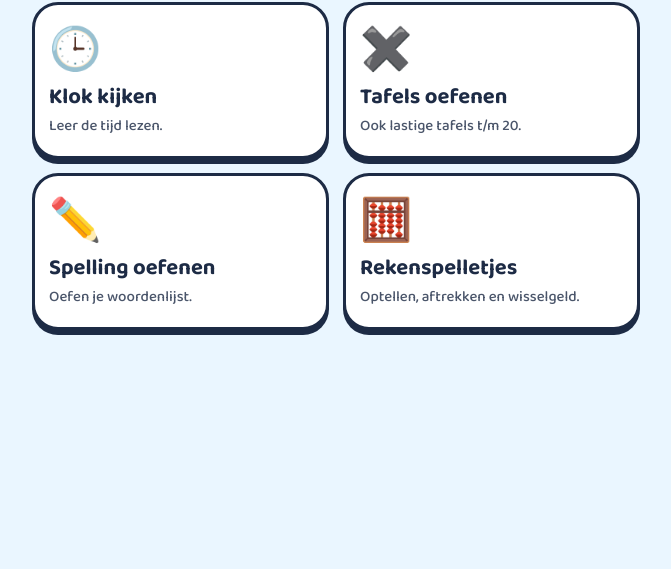
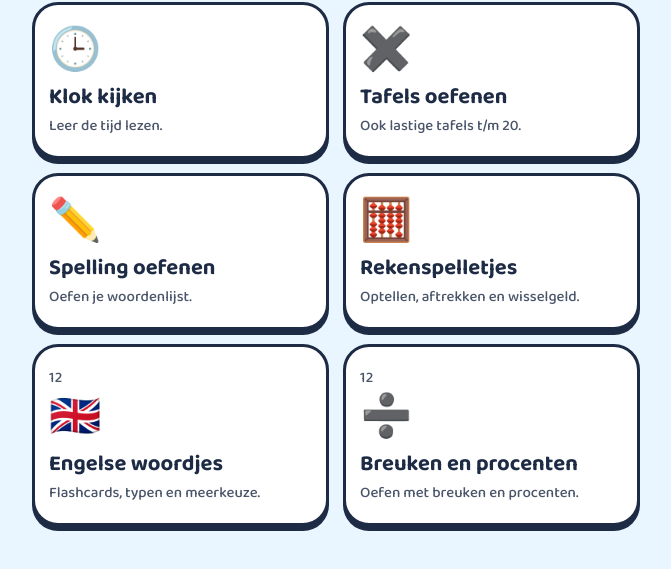
Before and after one commit to fien-en-sara/Website, a plain HTML site: page School/index.html in a window 1280 px wide. Shown: the part 117-686 px from the top of the page, without its empty margins (304-975 px from the left). Drawn offline with Linux system fonts and the light colour scheme.

Commit message:
Add files via upload

```diff
--- a/School/index.html
+++ b/School/index.html
@@ -16,6 +16,8 @@
 <a class="tile" href="Tafels/index.html"><i>✖️</i><b>Tafels oefenen</b><span>Ook lastige tafels t/m 20.</span></a>
 <a class="tile" href="Spelling/index.html"><i>✏️</i><b>Spelling oefenen</b><span>Oefen je woordenlijst.</span></a>
 <a class="tile" href="Rekenen/index.html"><i>🧮</i><b>Rekenspelletjes</b><span>Optellen, aftrekken en wisselgeld.</span></a>
+<a class="tile" href="Engels/index.html"><span class="lv" title="Voor 11 en 12 jaar" aria-label="Voor 11 en 12 jaar">12</span><i>🇬🇧</i><b>Engelse woordjes</b><span>Flashcards, typen en meerkeuze.</span></a>
+<a class="tile" href="Breuken/index.html"><span class="lv" title="Voor 11 en 12 jaar" aria-label="Voor 11 en 12 jaar">12</span><i>➗</i><b>Breuken en procenten</b><span>Oefen met breuken en procenten.</span></a>
 </div>
 </main>
 </body>
```
